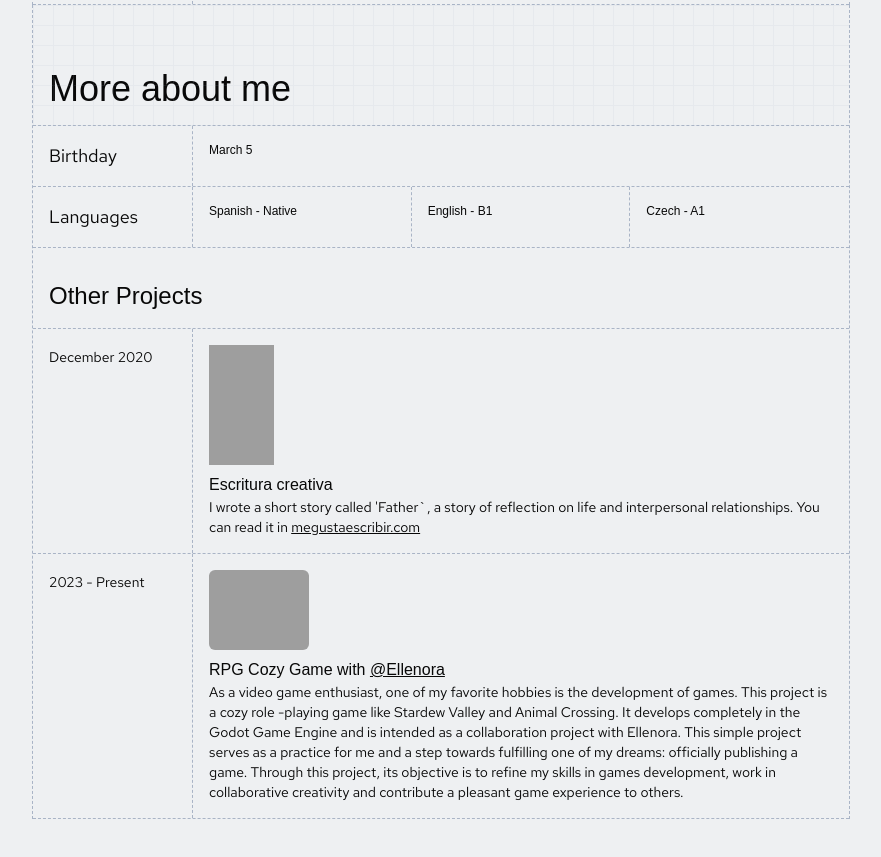
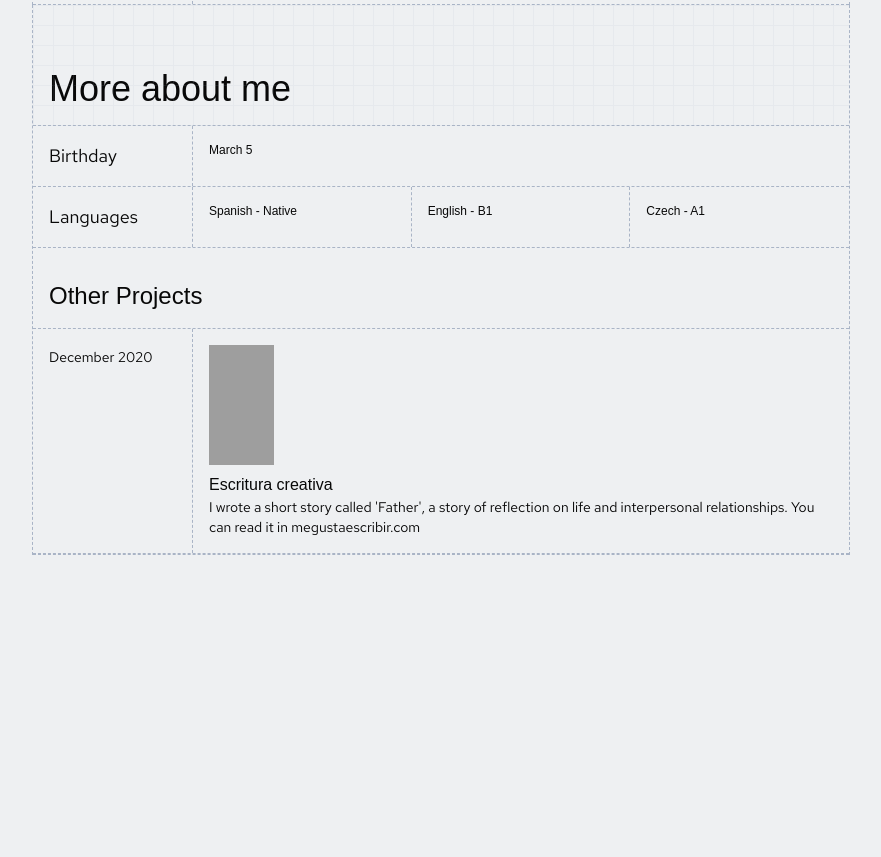
Before and after one commit to ldcmleo/ldcmleo.github.io, an Astro site: page /en in a window 1280 px wide. Shown: the part 2728-3585 px from the top of the page, without its empty margins (199-1080 px from the left). After the commit the page ends 3347 px from the top, so only its background shows below. Built offline with nearby package versions, Linux system fonts and the light colour scheme; Astro itself is replaced by a stand-in of ours; grey boxes are pictures that could not be loaded; a web font is replaced by a local one.

Commit message:
updating cv

```diff
--- a/src/pages/en/index.astro
+++ b/src/pages/en/index.astro
@@ -204,17 +204,7 @@ const ProjectsData = [
                     <div class="p-4">
                         <div class="w-[65px] h-[120px] bg-center bg-cover bg-no-repeat mb-2" style="background-image: url('https://www.megustaescribir.com/Images/COVER_MANUSCRIPT_106275');"></div>
                         <h1>Escritura creativa</h1>
-                        <p class="text-sm ">I wrote a short story called 'Father`, a story of reflection on life and interpersonal relationships. You can read it in <a target="_blank" href="https://www.megustaescribir.com/obra/106275/padre" class="hover:text-teal-600 transition-all ease-in duration-150 underline">megustaescribir.com</a></p>
-                    </div>
-                </div>
-                <div class="md:flex">
-                    <div class="min-w-[160px] border-b md:border-b-0 md:border-r border-[#a9b4c6] border-dashed p-4">
-                        <span class="text-sm ">2023 - Present</span>
-                    </div>
-                    <div class="p-4">
-                        <div class="w-[100px] h-[80px] bg-center bg-cover bg-no-repeat rounded-md mb-2" style="background-image: url('https://img.itch.zone/aW1nLzE2NzQ5ODYzLnBuZw==/315x250%23c/VueAIQ.png');"></div>
-                        <h1>RPG Cozy Game with <a href="https://ellen0ra.itch.io" class="hover:text-teal-600 transition-all ease-in duration-150 underline">@Ellenora</a></h1>
-                        <p class="text-sm ">As a video game enthusiast, one of my favorite hobbies is the development of games. This project is a cozy role -playing game like Stardew Valley and Animal Crossing. It develops completely in the Godot Game Engine and is intended as a collaboration project with Ellenora. This simple project serves as a practice for me and a step towards fulfilling one of my dreams: officially publishing a game. Through this project, its objective is to refine my skills in games development, work in collaborative creativity and contribute a pleasant game experience to others.</p>
+                        <p class="text-sm ">I wrote a short story called 'Father', a story of reflection on life and interpersonal relationships. You can read it in megustaescribir.com</p>
                     </div>
                 </div>
             </div>
--- a/src/pages/index.astro
+++ b/src/pages/index.astro
@@ -204,17 +204,7 @@ const ProjectsData = [
                     <div class="p-4">
                         <div class="w-[65px] h-[120px] bg-center bg-cover bg-no-repeat mb-2" style="background-image: url('https://www.megustaescribir.com/Images/COVER_MANUSCRIPT_106275');"></div>
                         <h1>Escritura creativa</h1>
-                        <p class="text-sm ">Escribí un cuento corto llamado 'Padre', una historia de reflexión sobre la vida y las relaciones interpersonales. Puedes leerlo en <a target="_blank" href="https://www.megustaescribir.com/obra/106275/padre" class="hover:text-teal-600 transition-all ease-in duration-150 underline">megustaescribir.com</a></p>
-                    </div>
-                </div>
-                <div class="md:flex">
-                    <div class="min-w-[160px] border-b md:border-b-0 md:border-r border-[#a9b4c6] border-dashed p-4">
-                        <span class="text-sm ">2023 - Presente</span>
-                    </div>
-                    <div class="p-4">
-                        <div class="w-[100px] h-[80px] bg-center bg-cover bg-no-repeat rounded-md mb-2" style="background-image: url('https://img.itch.zone/aW1nLzE2NzQ5ODYzLnBuZw==/315x250%23c/VueAIQ.png');"></div>
-                        <h1>Juego RPG Cozy con <a href="https://ellen0ra.itch.io" class="hover:text-teal-600 transition-all ease-in duration-150 underline">@Ellenora</a></h1>
-                        <p class="text-sm ">Como entusiasta de los videojuegos, uno de mis pasatiempos favoritos es el desarrollo de juegos. Este proyecto es un acogedor juego de rol inspirado en juegos como Stardew Valley y Animal Crossing. Se desarrolla completamente en el Godot Game Engine y se pretende como un proyecto de colaboración con Ellenora. Este proyecto simple sirve como práctica para mí y un paso hacia el cumplimiento de uno de mis sueños: publicar oficialmente un juego. A través de este proyecto, su objetivo es refinar mis habilidades en el desarrollo de juegos, trabajar en creatividad colaborativa y aportar una experiencia de juego agradable a los demás.</p>
+                        <p class="text-sm ">Escribí un cuento corto llamado 'Padre', una historia de reflexión sobre la vida y las relaciones interpersonales. Puedes leerlo en megustaescribir.com</p>
                     </div>
                 </div>
             </div>
```
